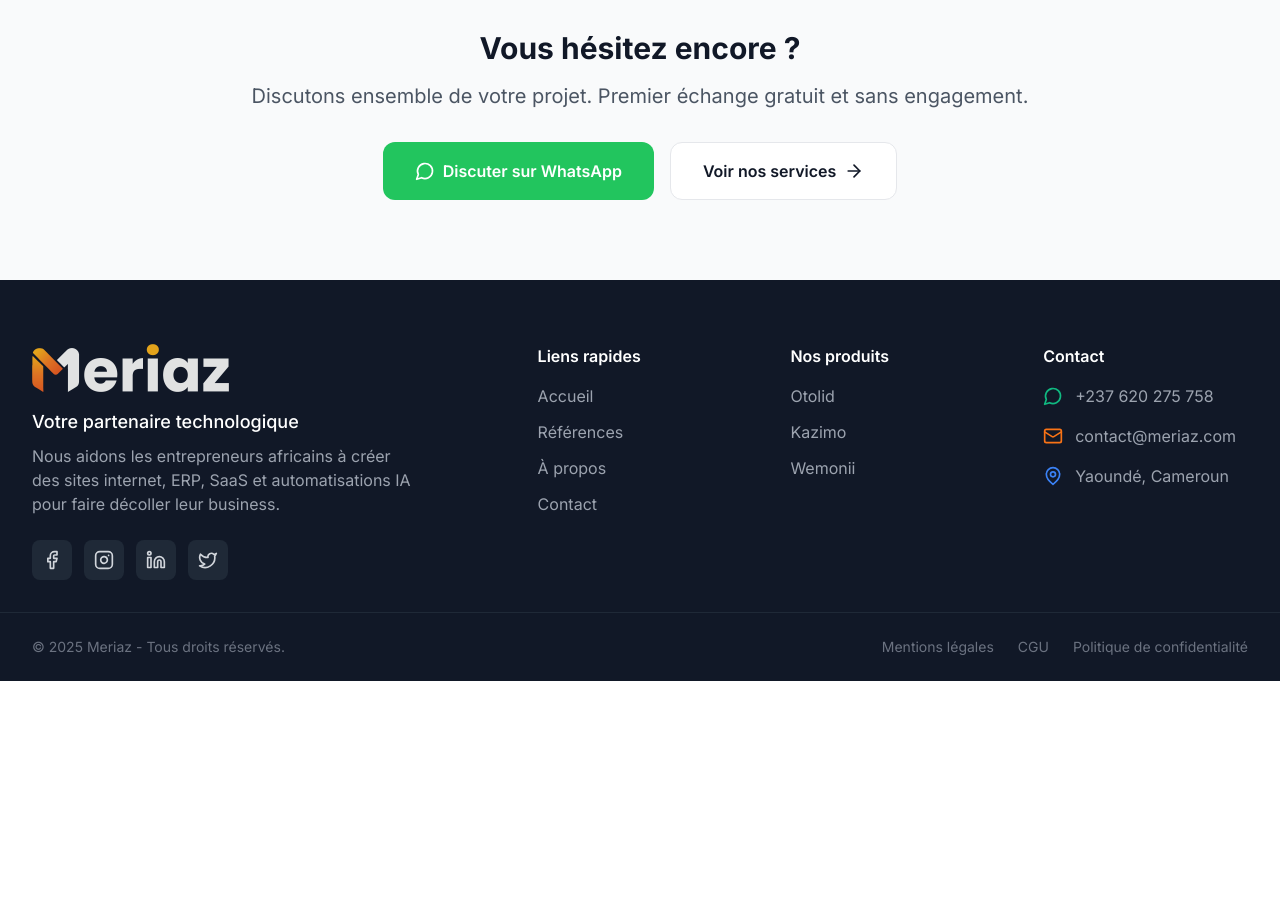
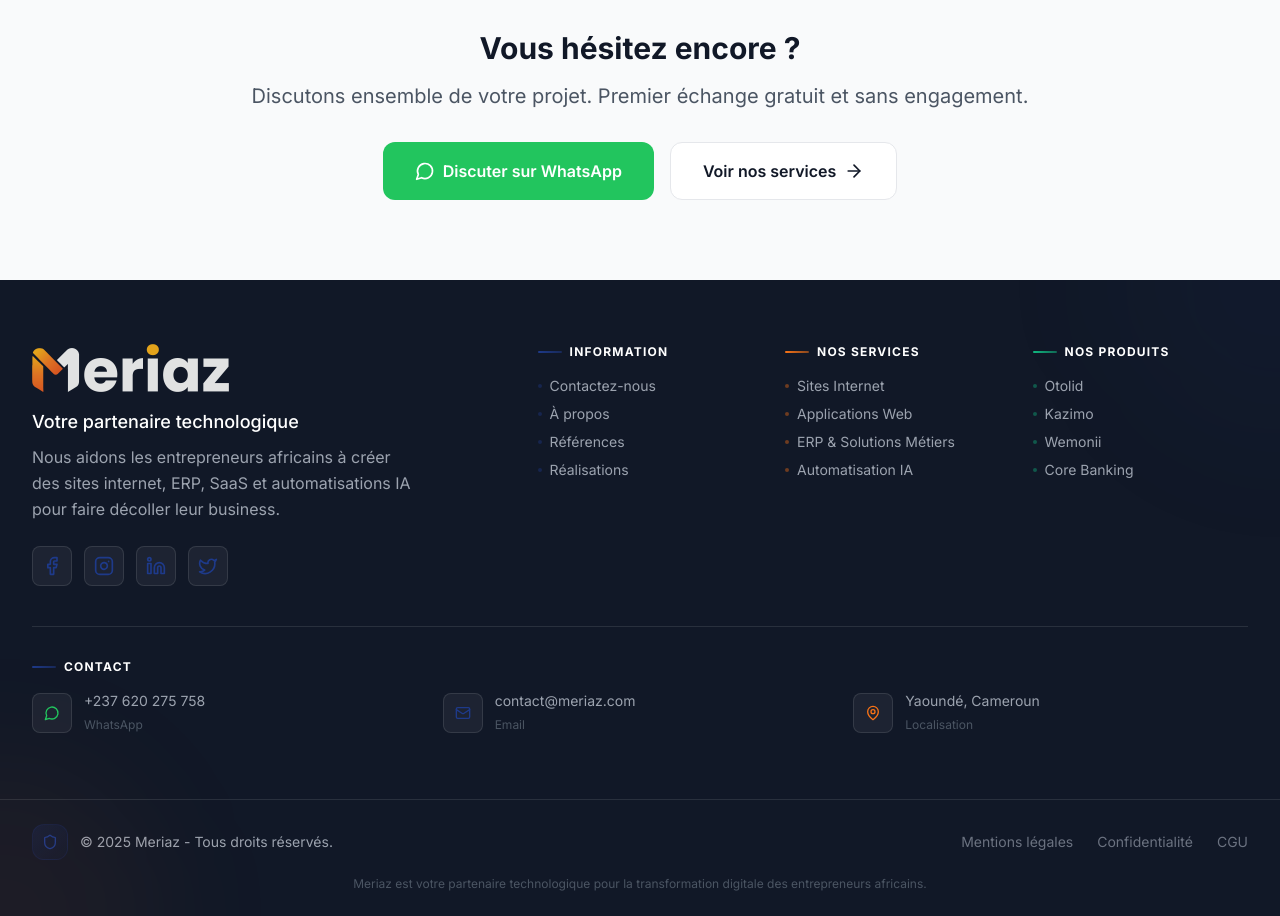
Before and after one commit to suzy289/meriaz-web, a Next.js app: page /contact in a window 1280 px wide. Shown: the part 1560-2476 px from the top of the page. Before the commit the page ends 2241 px from the top, so only its background shows below. Built offline with nearby package versions, Linux system fonts and the light colour scheme.

Commit message:
Refonte du Footer avec nouveau design et classement

```diff
--- a/src/components/layout/Footer.tsx
+++ b/src/components/layout/Footer.tsx
@@ -2,20 +2,45 @@
 
 import Image from 'next/image'
 import Link from 'next/link'
-import { Facebook, Instagram, Linkedin, Twitter, MessageCircle, Mail, MapPin } from 'lucide-react'
+import {
+  Facebook,
+  Instagram,
+  Linkedin,
+  Twitter,
+  MessageCircle,
+  Mail,
+  MapPin,
+  Phone,
+  Shield,
+  Globe,
+  Code,
+  Cpu,
+  Smartphone,
+  Database,
+  Bot,
+  Palette
+} from 'lucide-react'
 import { whatsappLink, whatsappNumber } from '@/lib/utils'
 
-const quickLinks = [
-  { label: 'Accueil', href: '/' },
-  { label: 'Références', href: '/references' },
-  { label: 'À propos', href: '/a-propos' },
-  { label: 'Contact', href: '/contact' },
+const services = [
+  { label: 'Sites Internet', href: '/#services' },
+  { label: 'Applications Web', href: '/#services' },
+  { label: 'ERP & Solutions Métiers', href: '/#services' },
+  { label: 'Automatisation IA', href: '/#services' },
 ]
 
 const products = [
   { label: 'Otolid', href: 'https://www.otolid.io', external: true },
   { label: 'Kazimo', href: 'https://www.kazimo.app', external: true },
   { label: 'Wemonii', href: 'https://www.wemonii.com', external: true },
+  { label: 'Core Banking', href: '/#products' },
+]
+
+const information = [
+  { label: 'Contactez-nous', href: '/contact' },
+  { label: 'À propos', href: '/a-propos' },
+  { label: 'Références', href: '/references' },
+  { label: 'Réalisations', href: '/#portfolio' },
 ]
 
 const socialLinks = [
@@ -29,10 +54,16 @@
   const currentYear = new Date().getFullYear()
 
   return (
-    <footer className="bg-gray-900 text-gray-300">
+    <footer className="bg-gray-900 text-gray-300 relative overflow-hidden">
+      {/* Background decoration */}
+      <div className="absolute inset-0 overflow-hidden pointer-events-none">
+        <div className="absolute -top-40 -right-40 w-80 h-80 bg-primary/5 rounded-full blur-3xl" />
+        <div className="absolute -bottom-40 -left-40 w-80 h-80 bg-secondary/5 rounded-full blur-3xl" />
+      </div>
+
       {/* Main footer */}
-      <div className="container-custom pt-16 pb-8">
-        <div className="grid grid-cols-1 md:grid-cols-2 lg:grid-cols-5 gap-8 lg:gap-12">
+      <div className="container-custom pt-16 pb-8 relative z-10">
+        <div className="grid grid-cols-1 lg:grid-cols-5 gap-10 lg:gap-12 mb-10">
           {/* Brand column */}
           <div className="lg:col-span-2">
             {/* Logo */}
@@ -49,7 +80,7 @@
             <p className="text-lg font-medium text-white mb-2">
               Votre partenaire technologique
             </p>
-            <p className="text-gray-400 mb-6 max-w-sm">
+            <p className="text-gray-400 mb-6 max-w-sm leading-relaxed">
               Nous aidons les entrepreneurs africains à créer des sites internet, ERP, SaaS et automatisations IA pour faire décoller leur business.
             </p>
 
@@ -64,26 +95,53 @@
                     target="_blank"
                     rel="noopener noreferrer"
                     aria-label={social.label}
-                    className="w-10 h-10 bg-gray-800 hover:bg-primary rounded-lg flex items-center justify-center transition-colors duration-300"
+                    className="w-10 h-10 bg-white/5 border border-white/10 hover:bg-primary/20 hover:border-primary/30 rounded-lg flex items-center justify-center transition-all duration-300"
                   >
-                    <Icon className="w-5 h-5" />
+                    <Icon className="w-5 h-5 text-primary" />
                   </a>
                 )
               })}
             </div>
           </div>
 
-          {/* Quick links */}
+          {/* Links Grid */}
+          <div className="lg:col-span-3 grid grid-cols-2 sm:grid-cols-3 gap-8">
+            {/* Information */}
             <div>
-            <h4 className="text-white font-semibold mb-4">Liens rapides</h4>
-            <ul className="space-y-3">
-              {quickLinks.map((link, index) => (
+              <h4 className="text-xs font-bold mb-4 text-white uppercase tracking-widest flex items-center gap-2">
+                <span className="w-6 h-0.5 bg-gradient-to-r from-primary to-primary/50 rounded-full"></span>
+                Information
+              </h4>
+              <ul className="space-y-2">
+                {information.map((link, index) => (
                   <li key={index}>
                     <Link
                       href={link.href}
-                    className="text-gray-400 hover:text-white transition-colors duration-200"
+                      className="group flex items-center gap-2 text-gray-400 hover:text-white transition-colors duration-300 text-sm"
                     >
+                      <span className="w-1 h-1 rounded-full bg-primary/40 group-hover:bg-primary group-hover:w-2 transition-all duration-300"></span>
                       {link.label}
+                    </Link>
+                  </li>
+                ))}
+              </ul>
+            </div>
+
+            {/* Services */}
+            <div>
+              <h4 className="text-xs font-bold mb-4 text-white uppercase tracking-widest flex items-center gap-2">
+                <span className="w-6 h-0.5 bg-gradient-to-r from-secondary to-secondary/50 rounded-full"></span>
+                Nos Services
+              </h4>
+              <ul className="space-y-2">
+                {services.map((service, index) => (
+                  <li key={index}>
+                    <Link
+                      href={service.href}
+                      className="group flex items-center gap-2 text-gray-400 hover:text-white transition-colors duration-300 text-sm"
+                    >
+                      <span className="w-1 h-1 rounded-full bg-secondary/40 group-hover:bg-secondary group-hover:w-2 transition-all duration-300"></span>
+                      {service.label}
                     </Link>
                   </li>
                 ))}
@@ -92,75 +150,117 @@
 
             {/* Products */}
             <div>
-            <h4 className="text-white font-semibold mb-4">Nos produits</h4>
-            <ul className="space-y-3">
+              <h4 className="text-xs font-bold mb-4 text-white uppercase tracking-widest flex items-center gap-2">
+                <span className="w-6 h-0.5 bg-gradient-to-r from-accent to-accent/50 rounded-full"></span>
+                Nos Produits
+              </h4>
+              <ul className="space-y-2">
                 {products.map((product, index) => (
                   <li key={index}>
+                    {product.external ? (
                       <a
                         href={product.href}
                         target="_blank"
                         rel="noopener noreferrer"
-                    className="text-gray-400 hover:text-white transition-colors duration-200"
+                        className="group flex items-center gap-2 text-gray-400 hover:text-white transition-colors duration-300 text-sm"
                       >
+                        <span className="w-1 h-1 rounded-full bg-accent/40 group-hover:bg-accent group-hover:w-2 transition-all duration-300"></span>
                         {product.label}
                       </a>
+                    ) : (
+                      <Link
+                        href={product.href}
+                        className="group flex items-center gap-2 text-gray-400 hover:text-white transition-colors duration-300 text-sm"
+                      >
+                        <span className="w-1 h-1 rounded-full bg-accent/40 group-hover:bg-accent group-hover:w-2 transition-all duration-300"></span>
+                        {product.label}
+                      </Link>
+                    )}
                   </li>
                 ))}
-            </ul>
-          </div>
-
-          {/* Contact */}
-          <div>
-            <h4 className="text-white font-semibold mb-4">Contact</h4>
-            <ul className="space-y-4">
-              <li>
-                <a
-                  href={whatsappLink}
-                  target="_blank"
-                  rel="noopener noreferrer"
-                  className="flex items-center gap-3 text-gray-400 hover:text-white transition-colors duration-200"
-                >
-                  <MessageCircle className="w-5 h-5 text-accent" />
-                  <span>{whatsappNumber}</span>
-                </a>
-              </li>
-              <li>
-                <a
-                  href="mailto:contact@meriaz.com"
-                  className="flex items-center gap-3 text-gray-400 hover:text-white transition-colors duration-200"
-                >
-                  <Mail className="w-5 h-5 text-secondary" />
-                  <span>contact@meriaz.com</span>
-                </a>
-              </li>
-              <li className="flex items-center gap-3 text-gray-400">
-                <MapPin className="w-5 h-5 text-primary-light" />
-                <span>Yaoundé, Cameroun</span>
-              </li>
               </ul>
             </div>
           </div>
         </div>
 
+        {/* Contact Row */}
+        <div className="border-t border-white/10 pt-8 mb-8">
+          <h4 className="text-xs font-bold mb-4 text-white uppercase tracking-widest flex items-center gap-2">
+            <span className="w-6 h-0.5 bg-gradient-to-r from-primary to-primary/50 rounded-full"></span>
+            Contact
+          </h4>
+          <div className="grid grid-cols-1 sm:grid-cols-3 gap-4">
+            {/* WhatsApp */}
+            <a
+              href={whatsappLink}
+              target="_blank"
+              rel="noopener noreferrer"
+              className="flex items-center gap-3 group"
+            >
+              <div className="w-10 h-10 rounded-lg bg-white/5 border border-white/10 flex items-center justify-center flex-shrink-0 group-hover:bg-green-500/20 group-hover:border-green-500/30 transition-colors duration-300">
+                <MessageCircle className="w-4 h-4 text-green-500" />
+              </div>
+              <div>
+                <span className="text-gray-400 group-hover:text-white transition-colors text-sm block">{whatsappNumber}</span>
+                <span className="text-xs text-gray-600">WhatsApp</span>
+              </div>
+            </a>
+
+            {/* Email */}
+            <a
+              href="mailto:contact@meriaz.com"
+              className="flex items-center gap-3 group"
+            >
+              <div className="w-10 h-10 rounded-lg bg-white/5 border border-white/10 flex items-center justify-center flex-shrink-0 group-hover:bg-primary/20 group-hover:border-primary/30 transition-colors duration-300">
+                <Mail className="w-4 h-4 text-primary" />
+              </div>
+              <div>
+                <span className="text-gray-400 group-hover:text-white transition-colors text-sm block">contact@meriaz.com</span>
+                <span className="text-xs text-gray-600">Email</span>
+              </div>
+            </a>
+
+            {/* Location */}
+            <div className="flex items-center gap-3">
+              <div className="w-10 h-10 rounded-lg bg-white/5 border border-white/10 flex items-center justify-center flex-shrink-0">
+                <MapPin className="w-4 h-4 text-secondary" />
+              </div>
+              <div>
+                <span className="text-gray-400 text-sm block">Yaoundé, Cameroun</span>
+                <span className="text-xs text-gray-600">Localisation</span>
+              </div>
+            </div>
+          </div>
+        </div>
+      </div>
+
       {/* Bottom bar */}
-      <div className="border-t border-gray-800">
+      <div className="border-t border-white/10">
         <div className="container-custom py-6">
-          <div className="flex flex-col md:flex-row justify-between items-center gap-4">
-            <p className="text-sm text-gray-500">
+          <div className="flex flex-col sm:flex-row justify-between items-center gap-4">
+            <div className="flex items-center gap-3">
+              <div className="w-9 h-9 rounded-xl bg-gradient-to-br from-primary/20 to-primary/5 border border-primary/20 flex items-center justify-center">
+                <Shield className="w-4 h-4 text-primary" />
+              </div>
+              <p className="text-gray-400 text-xs sm:text-sm">
                 © {currentYear} Meriaz - Tous droits réservés.
               </p>
-            <div className="flex gap-6 text-sm">
-              <button className="text-gray-500 hover:text-white transition-colors">
+            </div>
+            <div className="flex flex-wrap justify-center gap-4 sm:gap-6 text-xs sm:text-sm">
+              <button className="text-gray-500 hover:text-white transition-colors duration-300">
                 Mentions légales
               </button>
-              <button className="text-gray-500 hover:text-white transition-colors">
+              <button className="text-gray-500 hover:text-white transition-colors duration-300">
+                Confidentialité
+              </button>
+              <button className="text-gray-500 hover:text-white transition-colors duration-300">
                 CGU
-              </button>
-              <button className="text-gray-500 hover:text-white transition-colors">
-                Politique de confidentialité
               </button>
             </div>
           </div>
+          <p className="text-gray-600 text-[10px] sm:text-xs text-center mt-4 max-w-xl mx-auto">
+            Meriaz est votre partenaire technologique pour la transformation digitale des entrepreneurs africains.
+          </p>
         </div>
       </div>
     </footer>
--- a/src/components/layout/Header.tsx
+++ b/src/components/layout/Header.tsx
@@ -7,13 +7,9 @@
 import {
   Menu,
   X,
-  Home,
   Briefcase,
   Package,
   FolderOpen,
-  Users,
-  Info,
-  Mail,
   Globe,
   ChevronDown
 } from 'lucide-react'
@@ -21,13 +17,9 @@
 import Button from '@/components/ui/Button'
 
 const navItems = [
-  { label: 'Accueil', labelEn: 'Home', href: '/', isPage: true, icon: Home },
   { label: 'Services', labelEn: 'Services', href: 'services', isPage: false, icon: Briefcase },
   { label: 'Produits', labelEn: 'Products', href: 'products', isPage: false, icon: Package },
   { label: 'Réalisations', labelEn: 'Portfolio', href: 'portfolio', isPage: false, icon: FolderOpen },
-  { label: 'Références', labelEn: 'References', href: '/references', isPage: true, icon: Users },
-  { label: 'À propos', labelEn: 'About', href: '/a-propos', isPage: true, icon: Info },
-  { label: 'Contact', labelEn: 'Contact', href: '/contact', isPage: true, icon: Mail },
 ]
 
 const languages = [
@@ -65,29 +57,17 @@
   }, [isLangMenuOpen])
 
   const handleNavClick = (item: typeof navItems[0]) => {
-    if (item.isPage) {
-      setIsMobileMenuOpen(false)
+    if (isHomePage) {
+      scrollToSection(item.href)
     } else {
-      if (isHomePage) {
-        scrollToSection(item.href)
-      } else {
-        window.location.href = `/#${item.href}`
-      }
-      setIsMobileMenuOpen(false)
+      window.location.href = `/#${item.href}`
     }
-  }
-
-  const isActive = (item: typeof navItems[0]) => {
-    if (item.isPage) {
-      return pathname === item.href
-    }
-    return false
+    setIsMobileMenuOpen(false)
   }
 
   const handleLangChange = (langCode: string) => {
     setCurrentLang(langCode)
     setIsLangMenuOpen(false)
-    // TODO: Implement actual language change logic
   }
 
   const getLabel = (item: typeof navItems[0]) => {
@@ -132,30 +112,12 @@
           <div className="hidden lg:flex items-center gap-1">
             {navItems.map((item) => {
               const Icon = item.icon
-              return item.isPage ? (
-                <Link
-                  key={item.href}
-                  href={item.href}
-                  className={cn(
-                    'px-3 py-2 rounded-lg font-medium transition-all duration-300 relative flex items-center gap-2',
-                    showWhiteBg
-                      ? isActive(item)
-                        ? 'text-primary bg-primary-50'
-                        : 'text-gray-700 hover:text-primary hover:bg-gray-100'
-                      : isActive(item)
-                        ? 'text-white bg-white/20'
-                        : 'text-white/90 hover:text-white hover:bg-white/10'
-                  )}
-                >
-                  <Icon className="w-4 h-4" />
-                  {getLabel(item)}
-                </Link>
-              ) : (
+              return (
                 <button
                   key={item.href}
                   onClick={() => handleNavClick(item)}
                   className={cn(
-                    'px-3 py-2 rounded-lg font-medium transition-all duration-300 relative flex items-center gap-2',
+                    'px-4 py-2 rounded-lg font-medium transition-all duration-300 relative flex items-center gap-2',
                     showWhiteBg
                       ? 'text-gray-700 hover:text-primary hover:bg-gray-100'
                       : 'text-white/90 hover:text-white hover:bg-white/10'
@@ -283,22 +245,7 @@
           <div className="flex flex-col gap-2">
             {navItems.map((item) => {
               const Icon = item.icon
-              return item.isPage ? (
-                <Link
-                  key={item.href}
-                  href={item.href}
-                  onClick={() => setIsMobileMenuOpen(false)}
-                  className={cn(
-                    'px-4 py-3 rounded-xl font-medium text-left transition-all duration-200 flex items-center gap-3',
-                    isActive(item)
-                      ? 'text-primary bg-primary-50'
-                      : 'text-gray-700 hover:text-primary hover:bg-gray-50'
-                  )}
-                >
-                  <Icon className="w-5 h-5" />
-                  {getLabel(item)}
-                </Link>
-              ) : (
+              return (
                 <button
                   key={item.href}
                   onClick={() => handleNavClick(item)}
```
Lines whose indentation alone changed are shown as unchanged.
